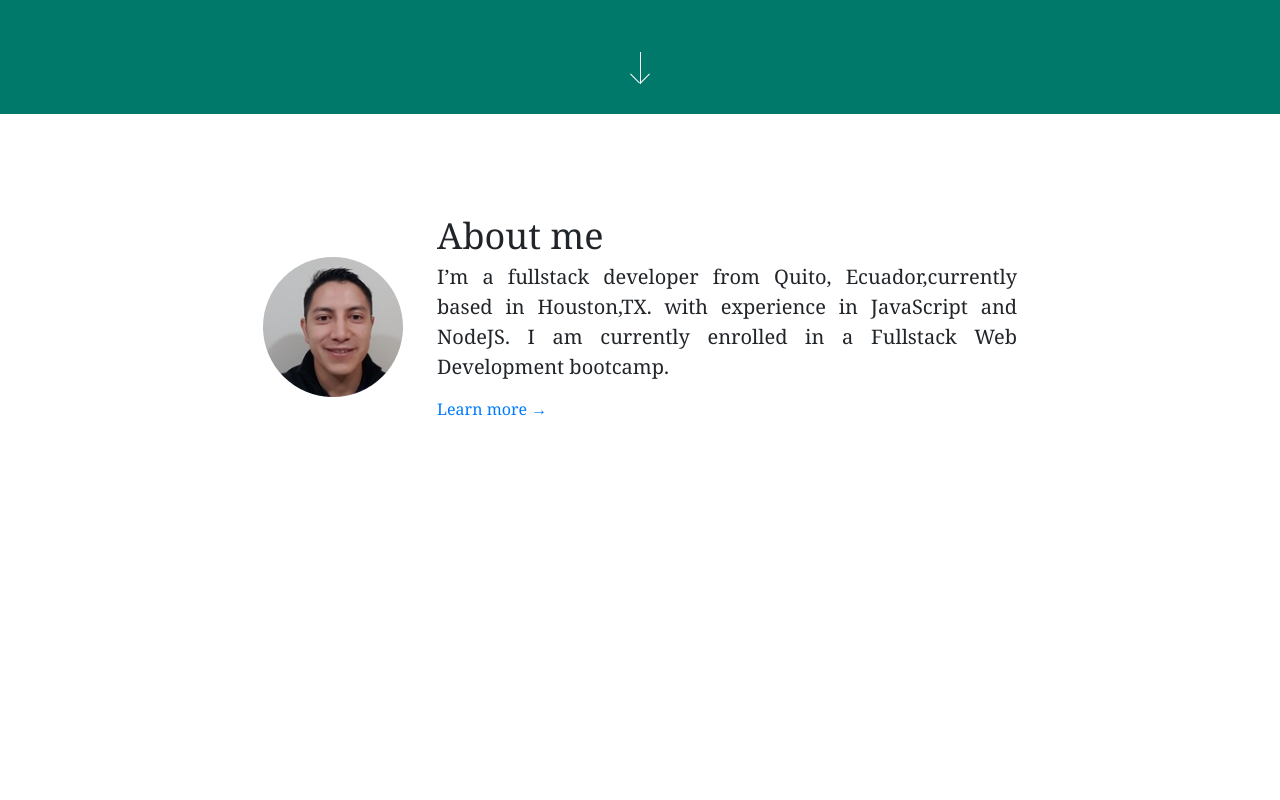
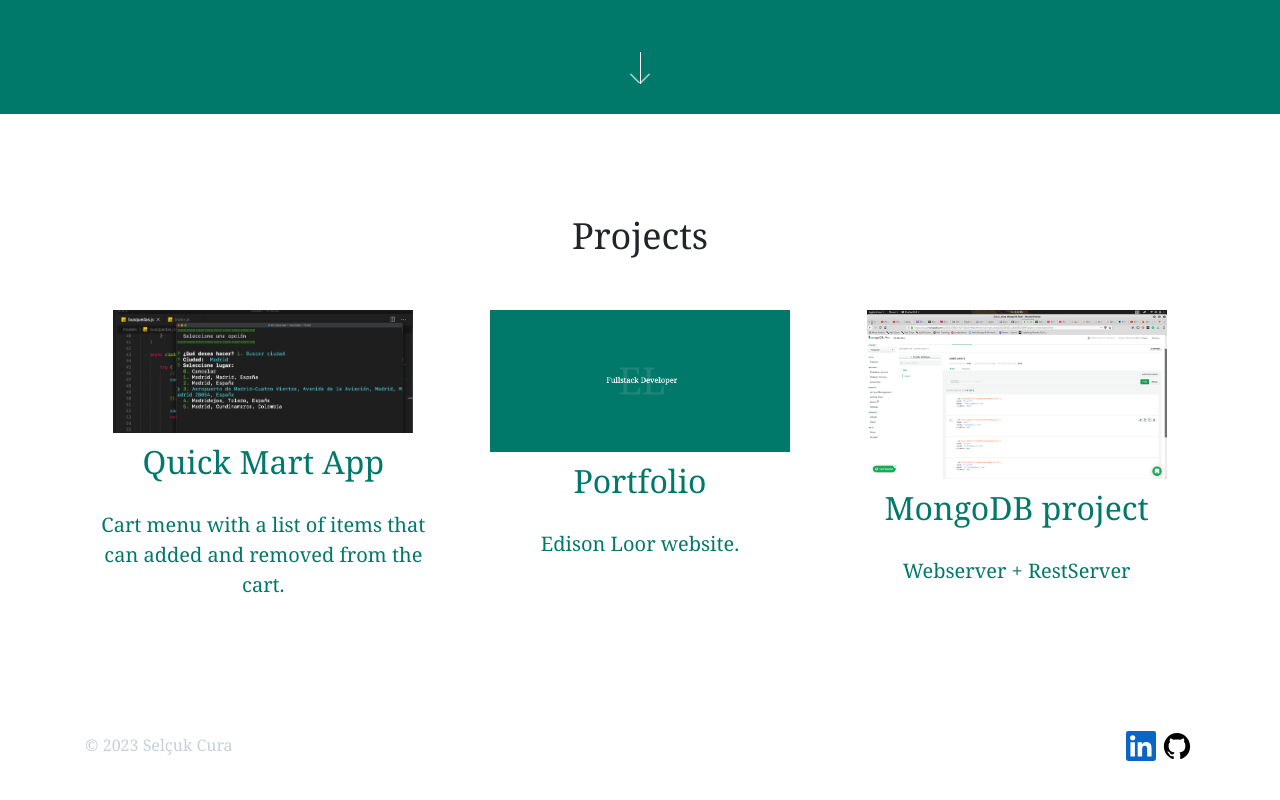
Before and after one commit to EdsnLoor/EdisonLoor_Portfolio, a plain HTML site: page dist/work.html in a window 1280 px wide. Shown: the part 686-1486 px from the top of the page. After the commit the page ends 1458 px from the top, so only its background shows below. Drawn offline with nearby package versions, Linux system fonts and the light colour scheme; some packages are replaced by stand-ins of ours; a script that the page names is missing.

Commit message:
projects added

```diff
--- a/dist/style.css
+++ b/dist/style.css
@@ -520,6 +520,47 @@ input[type="submit"] {
   margin-bottom: 8px;
 }
 
+@media (min-width: 600px) {
+  .grid {
+    display: grid;
+    grid-template-columns: repeat(1, 1fr);
+    grid-gap: 20px;
+  }
+}
+@media (min-width: 750px){
+  .grid {
+    display: grid;
+    grid-template-columns: repeat(2, 1fr);
+    grid-gap: 20px;
+  }
+}
+@media (min-width: 1000px){
+  .grid {
+    display: grid;
+    grid-template-columns: repeat(3, 1fr);
+    grid-gap: 20px;
+  }
+}
+.grid-item {
+  color: #00796B;
+  width: auto;
+  min-height: auto;
+  margin: 0;
+}
+
+.grid-img {
+  width: 100%;
+  max-width: 300px;
+  height: auto;
+}
+
+/* Style for project description */
+.grid-description {
+  margin-top: 10px;
+  font-size: 14px;
+  line-height: 1.5;
+}
+
 @media screen and (min-width: 576px) {
   .footer-main .footer-text {
     margin-bottom: 0;
--- a/dist/work.html
+++ b/dist/work.html
@@ -67,7 +67,7 @@
         <span>EL</span>
     </div>
     <div class="intro-title center-xy">
-        <span>Fullstack Developer</span>
+        <span>Projects</span>
     </div>
 
     <!-- arrow -->
@@ -86,35 +86,44 @@
 <div class="main-content">
     <section class="section section--about" id="section-about">
         <div class="container">
-            <div class="profile-img-container" tabindex="0">
-                <img src="../img/EdisonLoor_Mountain.jpg" alt="Hobby" class="profile-img img-fluid">
-                <img src="../img/Foto Edison Loor.jpg" alt="Edison Loor" class="profile-img img-fluid">
+            <div class="section-text-container about-text-container">
+                <h1 class="section-title">Projects</h1>
             </div>
-
-            <div class="section-text-container about-text-container">
-                <h1 class="section-title">About me</h1>
-                <p>I’m a fullstack developer from Quito, Ecuador,currently based in Houston,TX. with experience in JavaScript and NodeJS. I am currently enrolled in a Fullstack Web Development bootcamp.</p>
-                <div class="spacer-sm-y">
-                    <a href="about.html" class="link-arrow">Learn more <span class="link-arrow-icon">→</span></a>
-                </div>
-            </div>
-
-            <!-- spacer -->
             <div>
                 <br>
                 <br>
-                <br>
-                <br>
-                <br>
-                <br>
-                <br>
-                <br>
-                <br>
-                <br>
-                <br>
-                <br>
-                <br>
-                <br>
+            </div>
+
+            <div class="grid">
+                <div class="grid-item">
+                    <a href="https://github.com/EdsnLoor/EdisonLoor_QuickMartDB" target="_blank">
+                        <img class="grid-img" src="../img/microService.png" alt="Project 1">
+                    </a>
+                    <div class="grid-description">
+                        <h2>Quick Mart App</h2><br>
+                        <p>Cart menu with a list of items that can added and removed from the cart.</p>
+                    </div>
+                </div>
+                <div class="grid-item">
+                    <a href="https://github.com/EdsnLoor/EdisonLoor_Portfolio" target="_blank">
+                        <img class="grid-img" src=../img/portfolio.png alt="Project 2">
+                    </a>
+                    <div class="grid-description">
+                        <h2>Portfolio</h2><br>
+                        <p>Edison Loor website.</p>
+                    </div>
+                </div>
+                <div class="grid-item">
+                    <a href="https://github.com/EdsnLoor/Restserver" target="_blank">
+                        <img class="grid-img" src="../img/MongoDB.png" alt="Project 3">
+                    </a>
+
+                    <div class="grid-description">
+                        <h2>MongoDB project</h2><br>
+                        <p>Webserver + RestServer</p>
+                    </div>
+                </div>
+                <!-- Add more project items as needed -->
             </div>
 
         </div>
```
Also changed, not shown: dist/about.html (+1 -1 lines), img/MongoDB.png (added), img/microService.png (added), img/portfolio.png (added).
